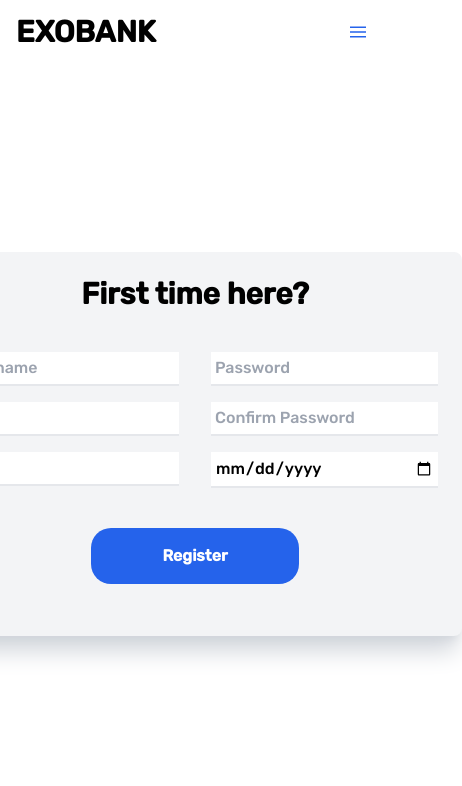
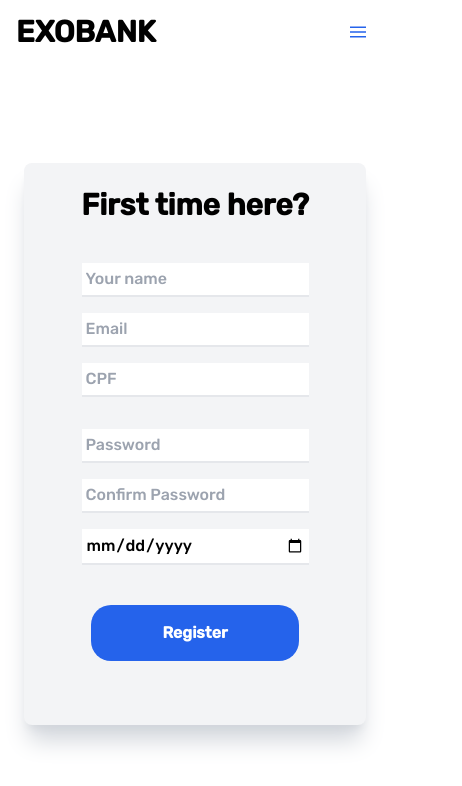
Before and after one commit to vinicius-prates/sandbox, a React (Vite) app: page /register in a window 390 px wide. Shown: the top 786 px of the page, 462 px wide, since content can reach past the window. Built offline with nearby package versions, Linux system fonts and the light colour scheme.

Commit message:
finished register renposive form, at register page

```diff
--- a/src/pages/RegisterPage.jsx
+++ b/src/pages/RegisterPage.jsx
@@ -8,9 +8,9 @@ export const RegisterPage = () => {
             <NavBar/>
             <div className="flex justify-center align-middle w-screen items-center h-[90vh]">
 
-                <div className="flex flex-col text-center items-center gap-10  bg-gray-100 p-6 mx-6 p rounded-lg w-[42rem] h-[24rem] shadow-xl shadow-gray-300">
+                <div className="flex flex-col text-center items-center gap-10  bg-gray-100 p-6 mx-6 p rounded-lg w-[42rem] lg:h-[24rem] shadow-xl shadow-gray-300">
                     <h1 className="font-bold text-3xl ">First time here?</h1>
-                    <div className="flex gap-8">
+                    <div className="flex lg:flex-row flex-col gap-8">
                     <div className="flex flex-col gap-4">
 
                     <input placeholder="Your name" type="text" className="p-1 border-b-2 focus:outline-none" ></input>
```
